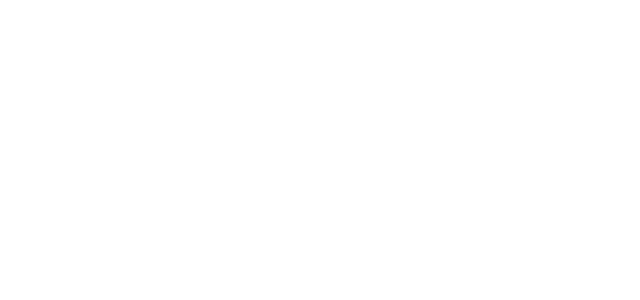
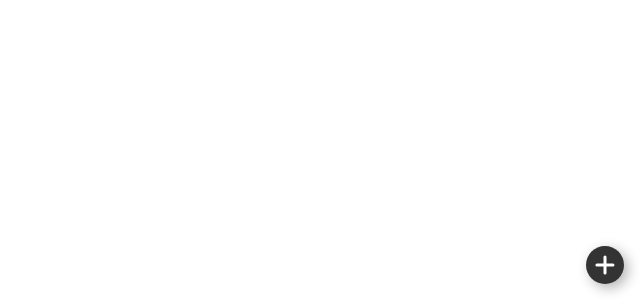
Before and after one commit to JunaYa/doudo, a Vue app: page / in a window 1280 px wide. Shown: the part 500-800 px from the top of the page, without its empty margins (640-1280 px from the left). Built offline with nearby package versions, Linux system fonts and the light colour scheme.

Commit message:
update: add new todo item

```diff
--- a/src/components/Todo.vue
+++ b/src/components/Todo.vue
@@ -1,18 +1,109 @@
 <template>
-  <div class="layout-todo">
+  <div class="root">
+    <div class="layout-todo">
+      <TodoItem
+        v-for="(item, index) in list"
+        :key="item.index"
+        :item="item"
+        @click="onItemSelected(index, item)"
+      />
+    </div>
+    <div class="btn-add-wrapper">
+      <div
+        class="btn-add"
+        @click="addNewTodo"
+      />
+    </div>
   </div>
 </template>
 
 <script>
+
+import TodoItem from '@/components/TodoItem.vue'
+
+import {
+  mapGetters,
+  mapMutations,
+} from 'vuex';
+
 export default {
   name: 'Todo',
-  props: {
-    msg: String
-  }
+
+  components: {
+    TodoItem,
+  },
+
+  computed: {
+    ...mapGetters([
+      'list',
+    ]),
+  },
+
+  methods: {
+    ...mapMutations([
+      'add',
+      'remove',
+      'update',
+    ]),
+
+    addNewTodo() {
+      this.add({
+        index: this.list.length,
+        title: `TITLE - ${this.list.length}`,
+        content: `CONTENT - ${this.list.length}`,
+        checked: false,
+      })
+    },
+
+    onItemSelected(index, item) {
+      item.checked = !item.checked
+      this.update({ index, newData: item })
+    }
+  },
+
 }
 </script>
 
 <!-- Add "scoped" attribute to limit CSS to this component only -->
 <style scoped>
 
+.btn-add-wrapper {
+  position: fixed;
+  bottom: 1rem;
+  right: 1rem;
+}
+
+.btn-add {
+  position: relative;
+  width: 2.4rem;
+  height: 2.4rem;
+  background-color: #333333;
+  border-radius: 50%;
+  box-shadow: 4px 4px 13px rgba(0, 0, 0, .3);
+  cursor: pointer;
+}
+
+.btn-add::before {
+  position: absolute;
+  top: 50%;
+  left: 50%;
+  content: '';
+  width: 1.2rem;
+  height: 3px;
+  background-color: #FFFFFF;
+  border-radius: 3px;
+  transform: translate(-50%, -50%);
+}
+
+.btn-add::after {
+  position: absolute;
+  top: 50%;
+  left: 50%;
+  content: '';
+  width: 3px;
+  height: 1.2rem;
+  background-color: #FFFFFF;
+  border-radius: 3px;
+  transform: translate(-50%, -50%);
+}
 </style>
--- /dev/null
+++ b/src/components/TodoItem.vue
@@ -0,0 +1,78 @@
+<template>
+  <div
+    class="item"
+    @click="$emit('click')"
+  >
+    <input
+      class="checkbox"
+      :checked="item.checked"
+      type="checkbox"
+    >
+    <span class="index">{{ item.index || 0 }}</span>
+    <span class="title">{{ item.title || ' ' }}</span>
+    <span class="content">{{ item.content || ' ' }}</span>
+  </div>
+</template>
+
+<script>
+export default {
+    name: 'TodoItem',
+    props: {
+        item: {
+            type: Object,
+            default: () => {},
+        },
+    },
+
+    computed: {
+      dd() {
+        console.log('computed', this.item)
+        return this.item
+      },
+    }
+}
+</script>
+
+<style scoped>
+.item {
+  display: flex;
+  flex-direction: row;
+  align-items: center;
+  justify-content: flex-start;
+  line-height: 2.4rem;
+  background-color: antiquewhite;
+  padding: 4px 16px;
+  margin-bottom: 2px;
+  border-radius: 2px;
+  cursor: pointer;
+}
+
+.checkbox {
+  margin-right: 4px;
+  background-color: #333333;
+  padding: 8px;
+}
+
+.index {
+  text-align: left;
+  color: #666666;
+  font-size: 1rem;
+  margin-right: 8px;
+}
+
+.title {
+  text-align: center;
+  color: #333333;
+  font-size: 1rem;
+  font-weight: 500;
+  margin-right: 16px;
+}
+
+.content {
+  text-align: left;
+  font-size: 1rem;
+  color: #666666;
+}
+
+
+</style>
--- a/src/main.js
+++ b/src/main.js
@@ -1,8 +1,10 @@
 import Vue from 'vue'
 import App from './App.vue'
+import store from './store'
 
 Vue.config.productionTip = false
 
 new Vue({
+  store,
   render: h => h(App),
 }).$mount('#app')
--- /dev/null
+++ b/src/store/index.js
@@ -0,0 +1,12 @@
+import Vue from 'vue';
+import Vuex from 'vuex';
+
+import todoModule from './module/todo';
+
+Vue.use(Vuex)
+
+export default new Vuex.Store ({
+    modules: [
+        todoModule,
+    ]
+});
--- /dev/null
+++ b/src/store/module/todo/getters.js
@@ -0,0 +1,15 @@
+export default {
+
+    list(state) {
+        return state.list
+    },
+
+    undoList(state) {
+        return state.undoList
+    },
+
+    redoList(state) {
+        return state.redoList
+    }
+
+}
--- /dev/null
+++ b/src/store/module/todo/index.js
@@ -0,0 +1,11 @@
+import state from './state'
+import getters from './getters'
+import mutations from './mutations'
+import actions from './actions'
+
+export default {
+    state,
+    getters,
+    mutations,
+    actions,
+}
--- /dev/null
+++ b/src/store/module/todo/mutations.js
@@ -0,0 +1,14 @@
+export default {
+    add(state, data) {
+        state.list.push(data)
+        console.log('state list', state.list)
+    },
+
+    remove(state, index) {
+        state.list.splice(index, 1)
+    },
+
+    update(state, { index, newData }) {
+        state.list.splice(index, 1, newData)
+    }
+}
--- /dev/null
+++ b/src/store/module/todo/state.js
@@ -0,0 +1,9 @@
+export default {
+
+    list: [], // todo list
+
+    undoList: [],
+
+    redoList: [],
+
+}
```
Also changed, not shown: package.json (+4 -4 lines), src/store/module/todo/actions.js (added), 1 other file (tests, documents, lock files or other folders).
